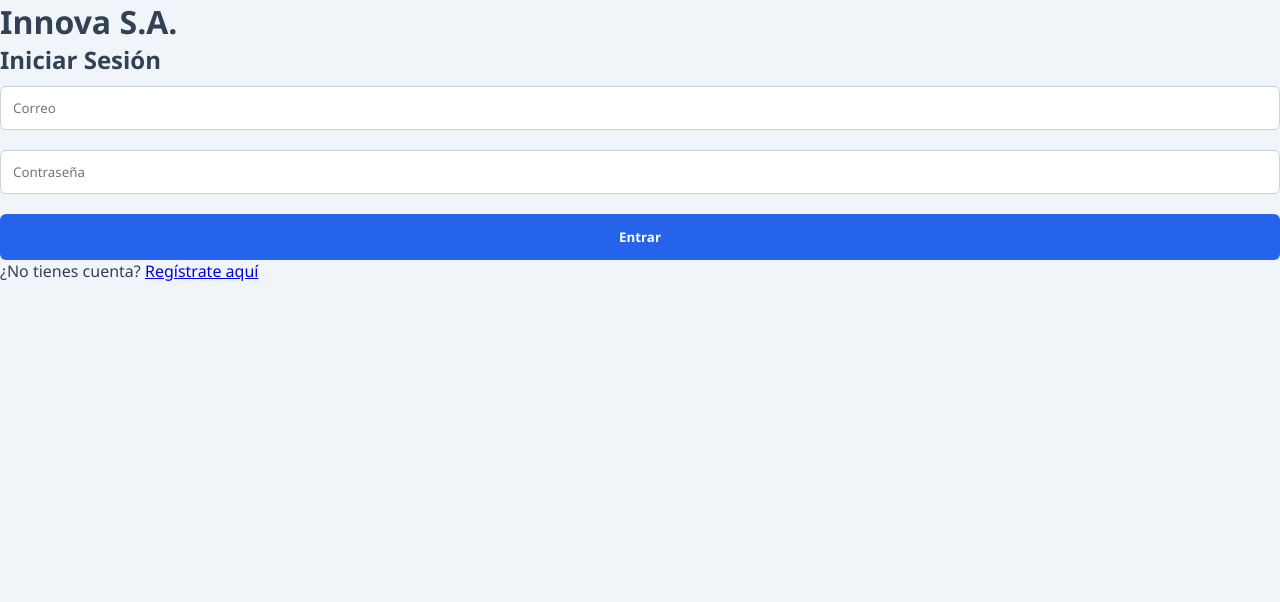
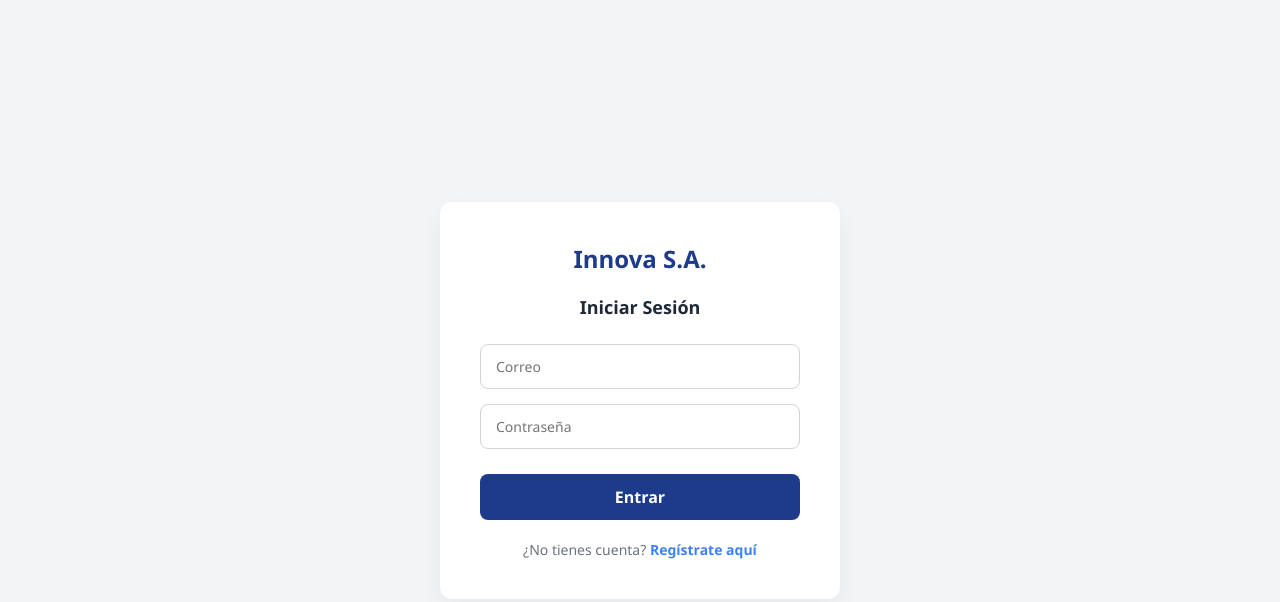
Before and after one commit to moisesbric06-rgb/innova-sistema, a plain HTML site: page index.html in a window 1280 px wide. Drawn offline with nearby package versions, Linux system fonts and the light colour scheme.

Commit message:
style.css

```diff
--- a/style.css
+++ b/style.css
@@ -1,15 +1,166 @@
-* { box-sizing: border-box; margin: 0; padding: 0; font-family: 'Segoe UI', Tahoma, Geneva, Verdana, sans-serif; }
-body { background-color: #f1f5f9; color: #334155; }
-.container { display: flex; justify-content: center; align-items: center; min-height: 100vh; padding: 20px; flex-direction: column; }
-.card { background: white; padding: 40px; border-radius: 12px; box-shadow: 0 4px 6px -1px rgba(0,0,0,0.1); width: 100%; max-width: 400px; text-align: center; }
-.logo { color: #1e3a8a; margin-bottom: 20px; font-size: 28px; letter-spacing: 1px; }
-input { width: 100%; padding: 12px; margin: 10px 0; border: 1px solid #cbd5e0; border-radius: 6px; outline: none; }
-input:focus { border-color: #3b82f6; }
-button { width: 100%; padding: 14px; background: #2563eb; color: white; border: none; border-radius: 6px; font-weight: bold; cursor: pointer; margin-top: 10px; }
-button:hover { background: #1d4ed8; }
-.btn-logout { background: #ef4444; width: auto; padding: 10px 20px; }
-.dashboard-header { display: flex; justify-content: space-between; align-items: center; width: 100%; max-width: 900px; margin-bottom: 20px; }
-.table-container { max-width: 900px; text-align: left; }
-table { width: 100%; border-collapse: collapse; margin-top: 15px; }
-th { background: #f8fafc; padding: 12px; border-bottom: 2px solid #e2e8f0; color: #1e3a8a; }
-td { padding: 12px; border-bottom: 1px solid #e2e8f0; }
+/* --- Variables y Configuración General --- */
+:root {
+    --primary-color: #1e3a8a; /* Azul oscuro corporativo */
+    --secondary-color: #3b82f6; /* Azul brillante para botones */
+    --background-color: #f3f4f6; /* Gris claro de fondo */
+    --surface-color: #ffffff; /* Blanco para tarjetas */
+    --text-main: #1f2937;
+    --text-muted: #6b7280;
+}
+
+* {
+    margin: 0;
+    padding: 0;
+    box-sizing: border-box;
+    font-family: 'Segoe UI', Roboto, Helvetica, Arial, sans-serif;
+}
+
+body {
+    background-color: var(--background-color);
+    color: var(--text-main);
+    display: flex;
+    justify-content: center;
+    align-items: center;
+    min-height: 100vh;
+    padding: 20px;
+}
+
+/* --- Contenedor Principal (Login y Registro) --- */
+#auth-container {
+    background-color: var(--surface-color);
+    padding: 40px;
+    border-radius: 12px;
+    box-shadow: 0 10px 25px rgba(0, 0, 0, 0.05);
+    width: 100%;
+    max-width: 400px;
+    text-align: center;
+}
+
+h1 {
+    color: var(--primary-color);
+    margin-bottom: 20px;
+    font-size: 24px;
+}
+
+h2 {
+    color: var(--text-main);
+    font-size: 18px;
+    margin-bottom: 25px;
+}
+
+/* --- Formularios --- */
+form {
+    display: flex;
+    flex-direction: column;
+    gap: 15px;
+}
+
+input {
+    width: 100%;
+    padding: 12px 15px;
+    border: 1px solid #d1d5db;
+    border-radius: 8px;
+    font-size: 14px;
+    transition: border-color 0.3s ease;
+}
+
+input:focus {
+    outline: none;
+    border-color: var(--secondary-color);
+    box-shadow: 0 0 0 3px rgba(59, 130, 246, 0.1);
+}
+
+button {
+    background-color: var(--primary-color);
+    color: white;
+    padding: 12px;
+    border: none;
+    border-radius: 8px;
+    font-size: 16px;
+    font-weight: bold;
+    cursor: pointer;
+    transition: background-color 0.3s ease;
+    margin-top: 10px;
+}
+
+button:hover {
+    background-color: #1e40af;
+}
+
+p {
+    margin-top: 20px;
+    font-size: 14px;
+    color: var(--text-muted);
+}
+
+a {
+    color: var(--secondary-color);
+    text-decoration: none;
+    font-weight: 600;
+}
+
+a:hover {
+    text-decoration: underline;
+}
+
+/* --- Dashboard (Panel de Control) --- */
+#dashboard {
+    background-color: var(--surface-color);
+    padding: 30px;
+    border-radius: 12px;
+    box-shadow: 0 10px 25px rgba(0, 0, 0, 0.05);
+    width: 100%;
+    max-width: 900px;
+}
+
+.header {
+    display: flex;
+    justify-content: space-between;
+    align-items: center;
+    margin-bottom: 30px;
+    border-bottom: 2px solid #e5e7eb;
+    padding-bottom: 15px;
+}
+
+.header h2 {
+    margin-bottom: 0;
+    color: var(--primary-color);
+    font-size: 22px;
+}
+
+.btn-logout {
+    background-color: #ef4444; /* Rojo para cerrar sesión */
+    padding: 8px 16px;
+    font-size: 14px;
+    margin-top: 0;
+}
+
+.btn-logout:hover {
+    background-color: #dc2626;
+}
+
+/* --- Tabla de Datos --- */
+table {
+    width: 100%;
+    border-collapse: collapse;
+    margin-top: 10px;
+}
+
+th, td {
+    padding: 12px 15px;
+    text-align: left;
+    border-bottom: 1px solid #e5e7eb;
+}
+
+th {
+    background-color: #f8fafc;
+    color: var(--text-muted);
+    font-weight: 600;
+    text-transform: uppercase;
+    font-size: 12px;
+    letter-spacing: 0.05em;
+}
+
+tr:hover {
+    background-color: #f1f5f9;
+}
```
